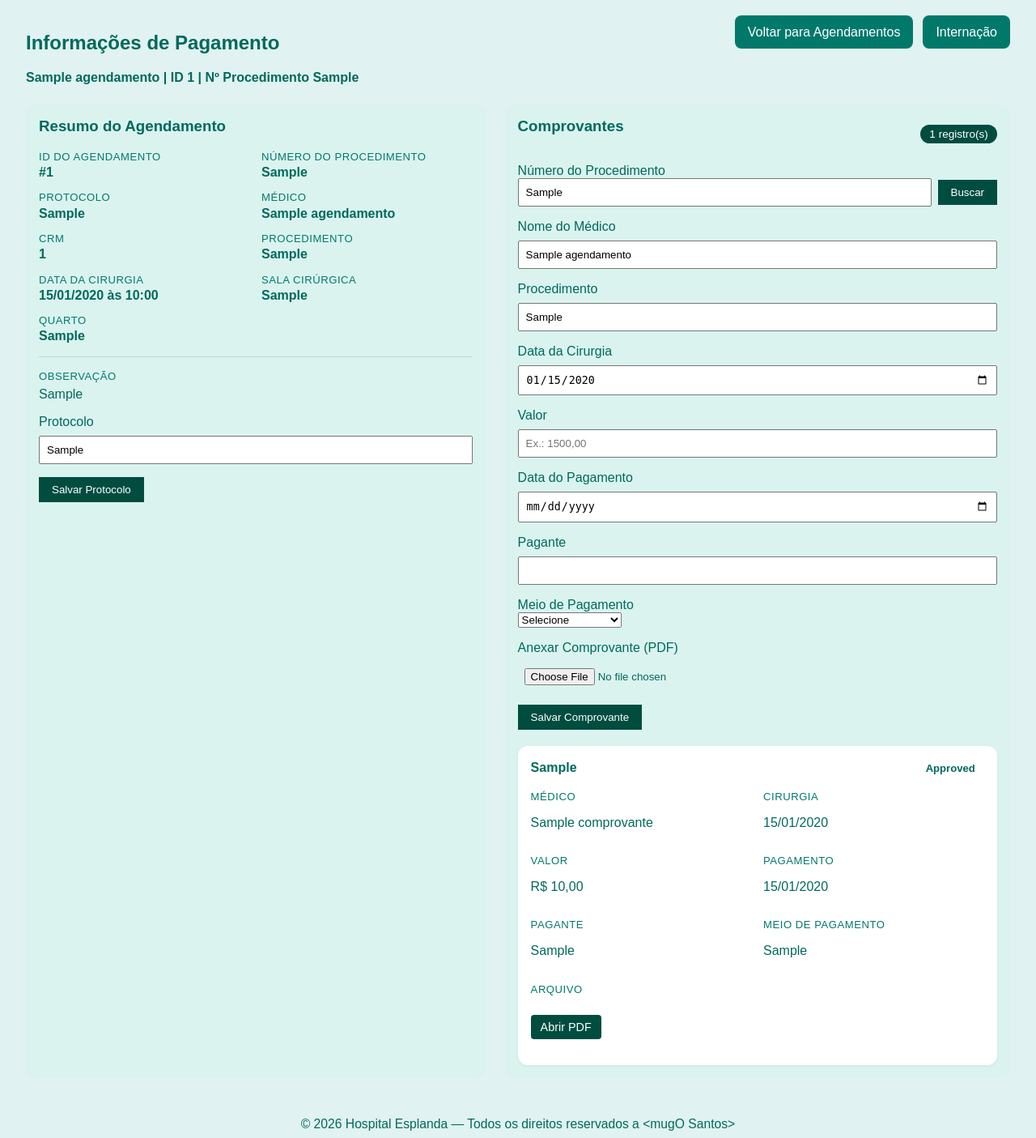
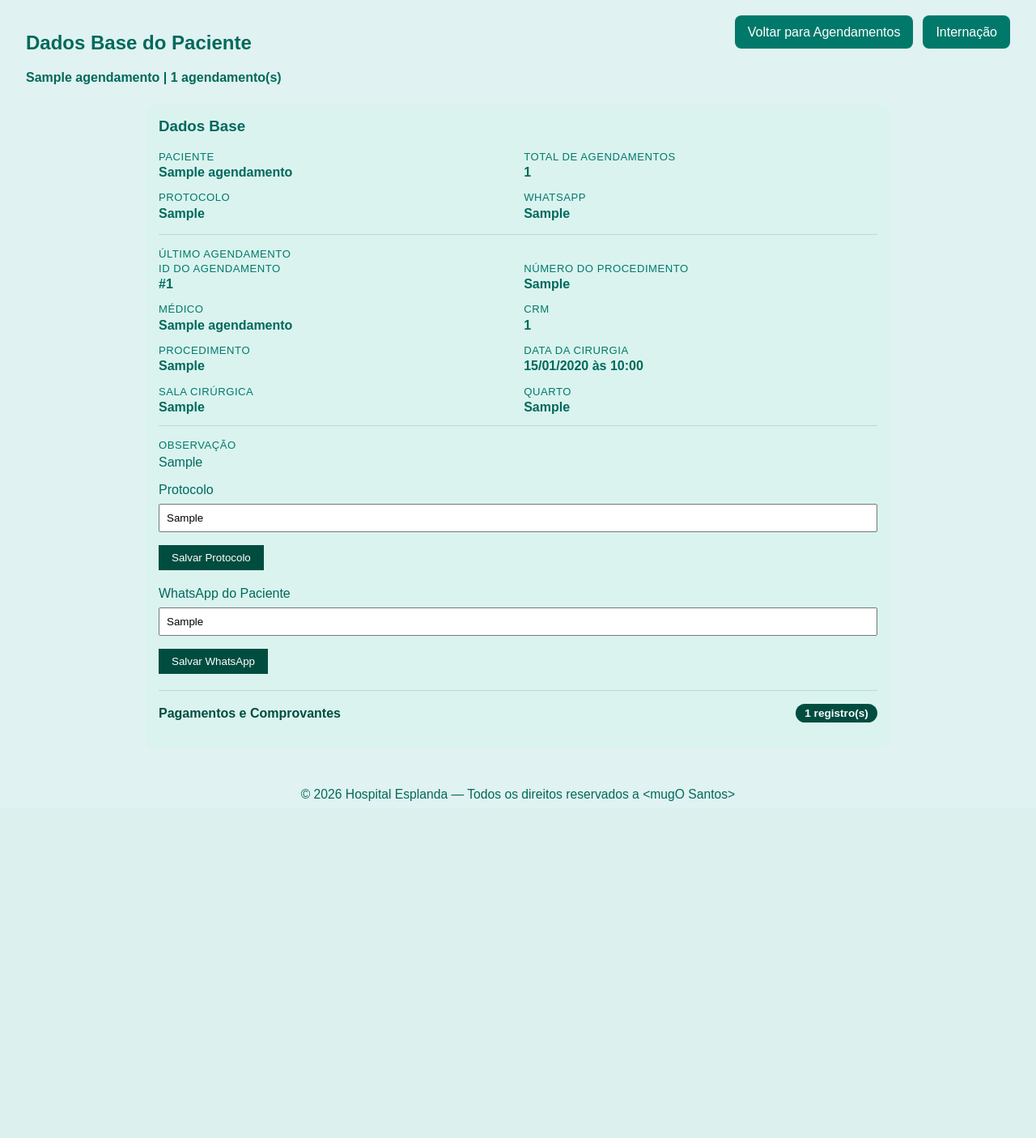
Before and after one commit to mugO-Stuff/mine, a Flask app: page /paciente/1 in a window 1280 px wide. Shown: the part 113-1518 px from the top of the page at 81% size. After the commit the page ends 1102 px from the top, so only its background shows below. Run offline with Flask 3, Linux system fonts and the light colour scheme; a user stored in the database is signed in; tables that the repository leaves empty hold one stand-in row (values such as "Sample post").

Commit message:
paciente

```diff
--- a/app.py
+++ b/app.py
@@ -70,6 +70,7 @@ class Agendamento(db.Model):
     id = db.Column(db.Integer, primary_key=True)
     numero_procedimento = db.Column(db.String(40), unique=True, index=True)
     nome_paciente = db.Column(db.String(100), nullable=False)
+    whatsapp_paciente = db.Column(db.String(30))
     nome_medico = db.Column(db.String(100), nullable=False)
     crm_medico = db.Column(db.Integer, nullable=False)
     procedimento = db.Column(db.String(100), nullable=False)
@@ -274,6 +275,8 @@ def ensure_sqlite_legacy_columns():
         columns = [row[1] for row in result]
         if 'numero_procedimento' not in columns:
             conn.execute(text("ALTER TABLE agendamento ADD COLUMN numero_procedimento VARCHAR(40)"))
+        if 'whatsapp_paciente' not in columns:
+            conn.execute(text("ALTER TABLE agendamento ADD COLUMN whatsapp_paciente VARCHAR(30)"))
         if 'sala_cirurgica' not in columns:
             conn.execute(text("ALTER TABLE agendamento ADD COLUMN sala_cirurgica VARCHAR(50)"))
         if 'quarto' not in columns:
@@ -1084,6 +1087,13 @@ def paciente(id):
         return redirect(url_for('login'))
 
     agendamento = Agendamento.query.get_or_404(id)
+    nome_paciente_base = (agendamento.nome_paciente or '').strip()
+    agendamentos_paciente = Agendamento.query.filter(
+        func.lower(Agendamento.nome_paciente) == nome_paciente_base.lower()
+    ).order_by(Agendamento.data.desc(), Agendamento.hora.desc(), Agendamento.id.desc()).all()
+    ultimo_agendamento = agendamentos_paciente[0] if agendamentos_paciente else agendamento
+    protocolo_paciente = next((item.protocolo for item in agendamentos_paciente if item.protocolo), None)
+    whatsapp_paciente = next((item.whatsapp_paciente for item in agendamentos_paciente if item.whatsapp_paciente), None)
 
     can_manage = user_can_manage_agendamentos(user)
     can_access_pagamentos = user_can_access_pagamentos(user)
@@ -1101,9 +1111,18 @@ def paciente(id):
                 flash('Protocolo já cadastrado para outro paciente.')
                 return redirect(url_for('paciente', id=agendamento.id))
 
-            agendamento.protocolo = protocolo_informado
+            for item in agendamentos_paciente:
+                item.protocolo = protocolo_informado
             db.session.commit()
-            flash('Protocolo atualizado com sucesso.')
+            flash('Protocolo atualizado com sucesso para este paciente.')
+            return redirect(url_for('paciente', id=agendamento.id))
+
+        if action == 'whatsapp':
+            whatsapp_informado = request.form.get('whatsapp_paciente', '').strip() or None
+            for item in agendamentos_paciente:
+                item.whatsapp_paciente = whatsapp_informado
+            db.session.commit()
+            flash('WhatsApp do paciente atualizado com sucesso.')
             return redirect(url_for('paciente', id=agendamento.id))
 
         if action != 'comprovante':
@@ -1185,10 +1204,18 @@ def paciente(id):
         flash('Pagamento da cirurgia vinculado com sucesso.')
         return redirect(url_for('paciente', id=agendamento_pagamento.id))
 
-    comprovantes = Comprovante.query.filter_by(agendamento_id=agendamento.id).order_by(Comprovante.criado_em.desc()).all()
+    agendamento_ids = [item.id for item in agendamentos_paciente]
+    comprovantes = Comprovante.query.filter(
+        Comprovante.agendamento_id.in_(agendamento_ids)
+    ).order_by(Comprovante.data_cirurgia.desc(), Comprovante.criado_em.desc()).all()
+
     return render_template(
         'paciente.html',
         agendamento=agendamento,
+        ultimo_agendamento=ultimo_agendamento,
+        total_agendamentos=len(agendamentos_paciente),
+        protocolo_paciente=protocolo_paciente,
+        whatsapp_paciente=whatsapp_paciente,
         comprovantes=comprovantes,
         can_manage=can_manage,
         can_access_pagamentos=can_access_pagamentos,
--- a/static/css/style.css
+++ b/static/css/style.css
@@ -786,6 +786,11 @@ main {
     gap: 1.5rem;
 }
 
+.patient-grid-single {
+    grid-template-columns: minmax(320px, 920px);
+    justify-content: center;
+}
+
 .patient-card {
     background-color: #daf3ef;
     border-radius: 12px;
@@ -842,6 +847,32 @@ main {
 .patient-form {
     max-width: 100%;
     margin: 0 0 1.25rem;
+}
+
+.patient-payments-toggle {
+    margin-top: 1rem;
+    border-top: 1px solid #b7ddd7;
+    padding-top: 1rem;
+}
+
+.patient-payments-toggle summary {
+    display: flex;
+    justify-content: space-between;
+    align-items: center;
+    gap: 1rem;
+    cursor: pointer;
+    list-style: none;
+    font-weight: 700;
+    color: #004d40;
+    margin-bottom: 1rem;
+}
+
+.patient-payments-toggle summary::-webkit-details-marker {
+    display: none;
+}
+
+.patient-last-observation {
+    margin-top: 0.8rem;
 }
 
 .patient-form select,
--- a/templates/paciente.html
+++ b/templates/paciente.html
@@ -3,96 +3,120 @@
 {% block content %}
 <div class="page-header patient-header">
     <div>
-        <h2>Informações de Pagamento</h2>
-        <p class="patient-subtitle">{{ agendamento.nome_paciente }} | ID {{ agendamento.id }} | Nº Procedimento {{ agendamento.numero_procedimento or '-' }}</p>
+        <h2>Dados Base do Paciente</h2>
+        <p class="patient-subtitle">{{ agendamento.nome_paciente }} | {{ total_agendamentos }} agendamento(s)</p>
     </div>
     <div class="patient-header-actions">
         <a class="secondary-btn" href="{{ url_for('index') }}">Voltar para Agendamentos</a>
         {% if can_manage %}
-            <a class="secondary-btn" href="{{ url_for('internacao', id=agendamento.id) }}">Internação</a>
+            <a class="secondary-btn" href="{{ url_for('internacao', id=ultimo_agendamento.id) }}">Internação</a>
         {% endif %}
     </div>
 </div>
 
-<div class="patient-grid">
+<div class="patient-grid patient-grid-single">
     <section class="patient-card">
-        <h3>Resumo do Agendamento</h3>
+        <h3>Dados Base</h3>
+        <div class="patient-details-grid">
+            <div>
+                <span class="detail-label">Paciente</span>
+                <strong>{{ agendamento.nome_paciente }}</strong>
+            </div>
+            <div>
+                <span class="detail-label">Total de Agendamentos</span>
+                <strong>{{ total_agendamentos }}</strong>
+            </div>
+            <div>
+                <span class="detail-label">Protocolo</span>
+                <strong>{{ protocolo_paciente or '-' }}</strong>
+            </div>
+            <div>
+                <span class="detail-label">WhatsApp</span>
+                <strong>{{ whatsapp_paciente or '-' }}</strong>
+            </div>
+        </div>
+
+        <div class="patient-observation">
+            <span class="detail-label">Último Agendamento</span>
             <div class="patient-details-grid">
                 <div>
                     <span class="detail-label">ID do Agendamento</span>
-                <strong>#{{ agendamento.id }}</strong>
+                    <strong>#{{ ultimo_agendamento.id }}</strong>
                 </div>
                 <div>
                     <span class="detail-label">Número do Procedimento</span>
-                <strong>{{ agendamento.numero_procedimento or '-' }}</strong>
-            </div>
-            <div>
-                <span class="detail-label">Protocolo</span>
-                <strong>{{ agendamento.protocolo or '-' }}</strong>
+                    <strong>{{ ultimo_agendamento.numero_procedimento or '-' }}</strong>
                 </div>
                 <div>
                     <span class="detail-label">Médico</span>
-                <strong>{{ agendamento.nome_medico }}</strong>
+                    <strong>{{ ultimo_agendamento.nome_medico }}</strong>
                 </div>
                 <div>
                     <span class="detail-label">CRM</span>
-                <strong>{{ agendamento.crm_medico }}</strong>
+                    <strong>{{ ultimo_agendamento.crm_medico }}</strong>
                 </div>
                 <div>
                     <span class="detail-label">Procedimento</span>
-                <strong>{{ agendamento.procedimento }}</strong>
+                    <strong>{{ ultimo_agendamento.procedimento }}</strong>
                 </div>
                 <div>
                     <span class="detail-label">Data da Cirurgia</span>
-                <strong>{{ agendamento.data.strftime('%d/%m/%Y') }} às {{ agendamento.hora.strftime('%H:%M') }}</strong>
+                    <strong>{{ ultimo_agendamento.data.strftime('%d/%m/%Y') }} às {{ ultimo_agendamento.hora.strftime('%H:%M') }}</strong>
                 </div>
                 <div>
                     <span class="detail-label">Sala Cirúrgica</span>
-                <strong>{{ agendamento.sala_cirurgica or '-' }}</strong>
+                    <strong>{{ ultimo_agendamento.sala_cirurgica or '-' }}</strong>
                 </div>
                 <div>
                     <span class="detail-label">Quarto</span>
-                <strong>{{ agendamento.quarto or '-' }}</strong>
+                    <strong>{{ ultimo_agendamento.quarto or '-' }}</strong>
                 </div>
             </div>
-        <div class="patient-observation">
+            <div class="patient-observation patient-last-observation">
                 <span class="detail-label">Observação</span>
-            <p>{{ agendamento.observacao or 'Sem observações cadastradas.' }}</p>
+                <p>{{ ultimo_agendamento.observacao or 'Sem observações cadastradas.' }}</p>
+            </div>
         </div>
 
         {% if can_manage %}
         <form method="post" class="patient-form protocol-form">
             <input type="hidden" name="action" value="protocolo">
             <label for="protocolo">Protocolo</label>
-            <input type="text" id="protocolo" name="protocolo" value="{{ agendamento.protocolo or '' }}" placeholder="Preencha manualmente o protocolo">
+            <input type="text" id="protocolo" name="protocolo" value="{{ protocolo_paciente or '' }}" placeholder="Preencha manualmente o protocolo">
             <button type="submit">Salvar Protocolo</button>
         </form>
+
+        <form method="post" class="patient-form protocol-form">
+            <input type="hidden" name="action" value="whatsapp">
+            <label for="whatsapp_paciente">WhatsApp do Paciente</label>
+            <input type="text" id="whatsapp_paciente" name="whatsapp_paciente" value="{{ whatsapp_paciente or '' }}" placeholder="Ex.: 11999999999">
+            <button type="submit">Salvar WhatsApp</button>
+        </form>
         {% endif %}
-    </section>
 
         {% if can_access_pagamentos %}
-        <section class="patient-card">
-            <div class="section-heading">
-                <h3>Comprovantes</h3>
+        <details class="patient-payments-toggle">
+            <summary>
+                <span>Pagamentos e Comprovantes</span>
                 <span class="summary-pill">{{ comprovantes|length }} registro(s)</span>
-            </div>
+            </summary>
 
             {% if can_manage %}
             <form method="post" class="patient-form" enctype="multipart/form-data">
                 <input type="hidden" name="action" value="comprovante">
                 <label for="numero_procedimento">Número do Procedimento</label>
                 <div class="procedure-lookup-row">
-                    <input type="text" id="numero_procedimento" name="numero_procedimento" value="{{ agendamento.numero_procedimento or '' }}" placeholder="Ex.: P000123" required>
+                    <input type="text" id="numero_procedimento" name="numero_procedimento" value="{{ ultimo_agendamento.numero_procedimento or '' }}" placeholder="Ex.: P000123" required>
                     <button type="button" id="buscar_procedimento">Buscar</button>
                 </div>
                 <label for="nome_medico">Nome do Médico</label>
-                <input type="text" id="nome_medico" name="nome_medico" value="{{ agendamento.nome_medico }}" required>
+                <input type="text" id="nome_medico" name="nome_medico" value="{{ ultimo_agendamento.nome_medico }}" required>
 
                 <label for="procedimento">Procedimento</label>
-                <input type="text" id="procedimento" name="procedimento" value="{{ agendamento.procedimento }}" required>
+                <input type="text" id="procedimento" name="procedimento" value="{{ ultimo_agendamento.procedimento }}" required>
 
                 <label for="data_cirurgia">Data da Cirurgia</label>
-                <input type="date" id="data_cirurgia" name="data_cirurgia" value="{{ agendamento.data.strftime('%Y-%m-%d') }}" required>
+                <input type="date" id="data_cirurgia" name="data_cirurgia" value="{{ ultimo_agendamento.data.strftime('%Y-%m-%d') }}" required>
 
                 <label for="valor">Valor</label>
                 <input type="text" id="valor" name="valor" placeholder="Ex.: 1500,00" required>
@@ -169,8 +193,9 @@
             {% else %}
                 <p class="empty-state">Nenhum comprovante registrado para este paciente.</p>
             {% endif %}
+        </details>
+        {% endif %}
     </section>
-    {% endif %}
 </div>
 
 {% with messages = get_flashed_messages() %}
```
Also changed, not shown: templates/index.html (+7 -1 lines), instance/agendadia.db. Lines whose indentation alone changed are shown as unchanged.
